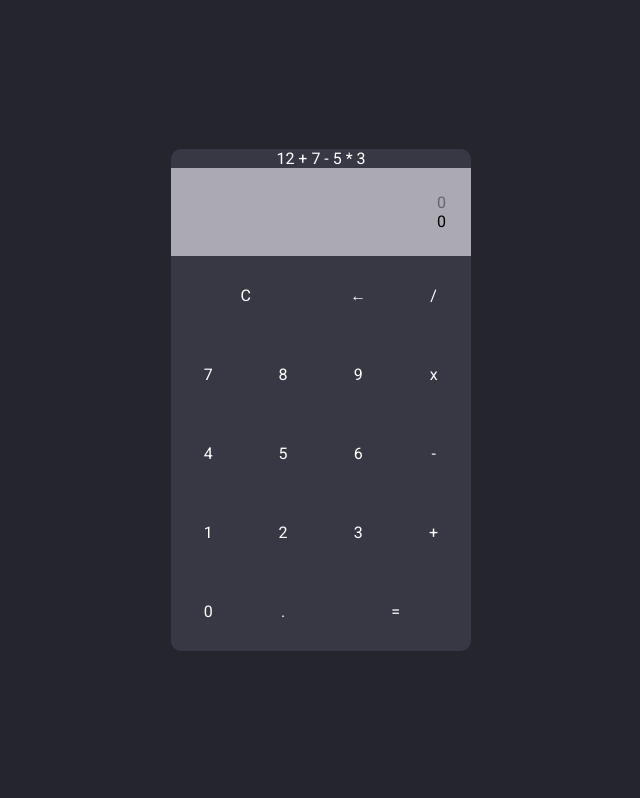
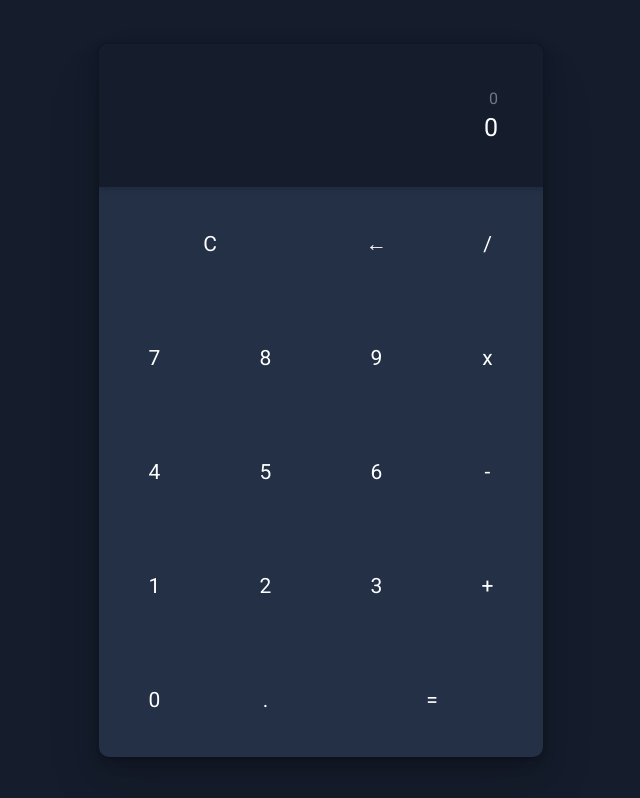
Before and after one commit to dreaming-somewhere/Calculator, a plain HTML site: page index.html in a window 1280 px wide. Shown: the whole page, without its empty margins (319-959 px from the left). Drawn offline with nearby package versions, Linux system fonts and the light colour scheme.

Commit message:
13-Mar_noname

```diff
--- a/index.html
+++ b/index.html
@@ -12,7 +12,6 @@
 <body>
     <div id="section">
     <div class="container">
-        <p style='text-align: center'>12 + 7 - 5 * 3</p>
         <div class="output">
             <div class="results">
                 <div class="result-0">0</div>
--- a/style.css
+++ b/style.css
@@ -10,23 +10,26 @@ body{
     font-family: 'Roboto', sans-serif;
 }
 #section{
-    background-color:rgb(37, 37, 46);
+    background-color:#151c2b;
     height:100vh;
     display:flex;
     align-items: center;
     justify-content: center;
 }
 .container{
-    width:90%;
-    max-width:300px;
-    background-color:rgb(56, 56, 68);
+    /* width:90%;
+    max-width:450px; */
+    background-color:#233046;
+    box-shadow: rgba(0, 0, 0, 0.07) 0px 1px 2px, rgba(0, 0, 0, 0.07) 0px 2px 4px, rgba(0, 0, 0, 0.07) 0px 4px 8px, rgba(0, 0, 0, 0.07) 0px 8px 16px, rgba(0, 0, 0, 0.07) 0px 16px 32px, rgba(0, 0, 0, 0.07) 0px 32px 64px;
     border-radius:10px;
     overflow:hidden;
 }
 .output{
-    background-color: rgb(171, 169, 179);
-    padding:25px;
+    background-color: #151c2b;
+    box-shadow: rgba(0, 0, 0, 0.1) 0px 4px 6px -1px, rgba(0, 0, 0, 0.06) 0px 2px 4px -1px;
+    padding:45px;
     text-align: right;
+    color:white;
 }
 .result-0{
     overflow:hidden;
@@ -41,11 +44,12 @@ body{
     display:flex;
     align-items: center;
     justify-content: center;
-    padding:30px;
+    padding:45px;
     cursor:pointer;
+    font-size:21px;
 }
 .button:hover{
-    background-color:#565669;
+    background-color:#334869;
     transition: .2s ease;
     border-radius:5px;
 }
@@ -61,7 +65,7 @@ body{
     justify-content: flex-end;
     opacity:.4;
 }
-p{
-    color: white;
-
+.result-1{
+    font-size:25px;
+    margin-top:5px;
 }
```
